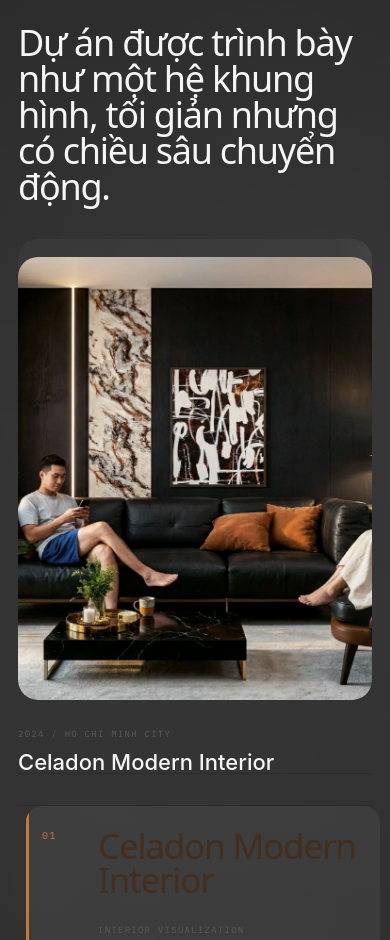
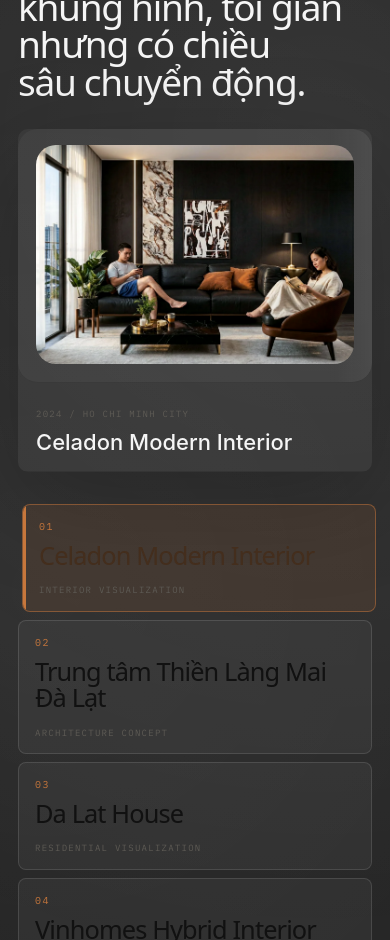
Before and after one commit to datavtarch/datavtarch.github.io, a React (Vite) app: page /#/ in a window 390 px wide. Shown: the part 1060-2000 px from the top of the page. Built offline with nearby package versions, Linux system fonts and the light colour scheme.

Commit message:
style(design): polish warm VTARCH interface

```diff
--- a/src/index.css
+++ b/src/index.css
@@ -3865,3 +3865,282 @@ h4,
     font-size: 52px;
   }
 }
+
+/* ========================================================
+   VTARCH WARM POLISH PASS
+   ======================================================== */
+
+.cinematic-home {
+  --vtarch-card: rgba(255, 255, 255, 0.045);
+  --vtarch-card-hover: rgba(199, 119, 60, 0.12);
+  --vtarch-fine-line: rgba(245, 245, 245, 0.12);
+}
+
+.cinematic-works,
+.cinematic-about,
+.cinematic-journal,
+.cinematic-contact {
+  margin-top: clamp(72px, 10vw, 136px);
+}
+
+.cinematic-services {
+  margin-top: clamp(76px, 10vw, 142px);
+  padding: clamp(54px, 7vw, 92px) 0;
+}
+
+.cinematic-section-title {
+  margin-bottom: clamp(28px, 4.5vw, 58px);
+}
+
+.cinematic-section-title h2,
+.cinematic-about-copy h2,
+.cinematic-lab-heading h2,
+.cinematic-contact h2 {
+  text-wrap: balance;
+}
+
+.cinematic-work-stage {
+  grid-template-columns: minmax(0, 0.84fr) minmax(300px, 0.62fr);
+  align-items: start;
+}
+
+.cinematic-work-preview {
+  border-radius: 10px;
+  overflow: hidden;
+  background: var(--vtarch-card);
+  box-shadow: 0 28px 100px rgba(0, 0, 0, 0.24);
+}
+
+.cinematic-preview-media {
+  overflow: hidden;
+}
+
+.cinematic-work-preview img {
+  aspect-ratio: 16 / 11;
+  transition: transform 520ms cubic-bezier(0.22, 1, 0.36, 1), filter 520ms ease;
+}
+
+.cinematic-work-preview:hover img {
+  transform: scale(1.025);
+  filter: saturate(1.04) contrast(1.04);
+}
+
+.cinematic-work-preview div {
+  padding: 16px 18px 18px;
+}
+
+.cinematic-work-list {
+  display: grid;
+  gap: 10px;
+  border-top: 0;
+}
+
+.cinematic-work-list button {
+  min-height: 92px;
+  grid-template-columns: 44px 1fr;
+  align-items: center;
+  border: 1px solid var(--vtarch-fine-line);
+  border-radius: 8px;
+  background: var(--vtarch-card);
+  padding: 16px 18px;
+  transition:
+    background 220ms ease,
+    border-color 220ms ease,
+    color 220ms ease,
+    transform 220ms cubic-bezier(0.22, 1, 0.36, 1);
+}
+
+.cinematic-work-list button:hover,
+.cinematic-work-list button.is-active {
+  border-color: color-mix(in srgb, var(--accent) 50%, transparent);
+  background: var(--vtarch-card-hover);
+  transform: translateX(4px);
+}
+
+.cinematic-work-list strong {
+  font-size: clamp(24px, 3.1vw, 44px);
+}
+
+.cinematic-work-list em {
+  margin-top: 7px;
+}
+
+.cinematic-service-grid article {
+  min-height: 250px;
+}
+
+.cinematic-lab {
+  padding: clamp(64px, 9vw, 118px) 0;
+}
+
+.cinematic-lab-heading h2 {
+  font-size: clamp(42px, 6.4vw, 88px);
+}
+
+.cinematic-lab-visual {
+  min-height: clamp(340px, 50vw, 600px);
+}
+
+.cinematic-journal-grid a {
+  border-radius: 8px;
+  overflow: hidden;
+}
+
+.cinematic-journal-grid img {
+  border-radius: 8px;
+}
+
+@media (max-width: 980px) {
+  .cinematic-work-preview {
+    position: relative;
+    top: auto;
+  }
+
+  .cinematic-work-stage {
+    grid-template-columns: 1fr;
+  }
+
+  .cinematic-work-list {
+    grid-template-columns: repeat(2, minmax(0, 1fr));
+  }
+
+  .cinematic-work-list button {
+    min-height: 108px;
+    grid-template-columns: 1fr;
+    gap: 8px;
+    align-content: start;
+  }
+
+  .cinematic-work-list strong,
+  .cinematic-work-list em {
+    grid-column: auto;
+  }
+}
+
+@media (max-width: 640px) {
+  .cinematic-hero {
+    min-height: auto;
+  }
+
+  .cinematic-hero-inner {
+    min-height: auto;
+    padding-top: 112px;
+    padding-bottom: 40px;
+  }
+
+  .cinematic-hero-copy p {
+    max-width: 34em;
+    line-height: 1.65;
+  }
+
+  .cinematic-hero-stats {
+    gap: 8px;
+  }
+
+  .cinematic-hero-stats article {
+    min-height: 72px;
+    padding: 12px 14px;
+  }
+
+  .cinematic-section-title {
+    gap: 16px;
+  }
+
+  .cinematic-section-title h2,
+  .cinematic-about-copy h2,
+  .cinematic-contact h2 {
+    font-size: clamp(32px, 9.5vw, 46px);
+    line-height: 1.02;
+  }
+
+  .cinematic-works,
+  .cinematic-about,
+  .cinematic-journal,
+  .cinematic-contact {
+    margin-top: 66px;
+  }
+
+  .cinematic-work-preview div {
+    display: block;
+  }
+
+  .cinematic-work-preview strong {
+    display: block;
+    max-width: none;
+    margin-top: 8px;
+    text-align: left;
+  }
+
+  .cinematic-work-list {
+    grid-template-columns: 1fr;
+    gap: 8px;
+  }
+
+  .cinematic-work-list button {
+    min-height: 78px;
+    padding: 14px 16px;
+  }
+
+  .cinematic-work-list strong {
+    font-size: clamp(20px, 6.5vw, 28px);
+    line-height: 1.04;
+  }
+
+  .cinematic-about {
+    gap: 26px;
+  }
+
+  .cinematic-about-copy p {
+    margin-top: 18px;
+    line-height: 1.7;
+  }
+
+  .cinematic-timeline {
+    margin-top: 28px;
+  }
+
+  .cinematic-services {
+    margin-top: 66px;
+    padding: 46px 0;
+  }
+
+  .cinematic-service-grid {
+    gap: 8px;
+    background: transparent;
+  }
+
+  .cinematic-service-grid article {
+    min-height: 180px;
+    border: 1px solid var(--border-color);
+    border-radius: 8px;
+  }
+
+  .cinematic-lab {
+    padding: 56px 0;
+  }
+
+  .cinematic-lab-heading h2 {
+    font-size: clamp(34px, 11vw, 52px);
+    line-height: 0.98;
+  }
+
+  .cinematic-lab-visual {
+    min-height: 300px;
+  }
+
+  .cinematic-lab-list article {
+    padding: 18px 0;
+  }
+
+  .cinematic-journal-grid {
+    gap: 18px;
+  }
+
+  .cinematic-contact {
+    padding-top: 46px;
+  }
+
+  .cinematic-contact div {
+    margin-top: 28px;
+  }
+}
```
